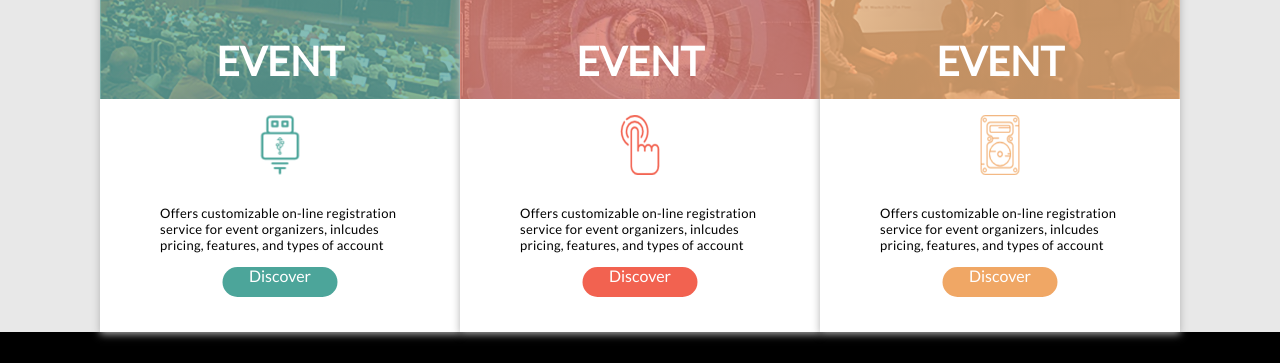
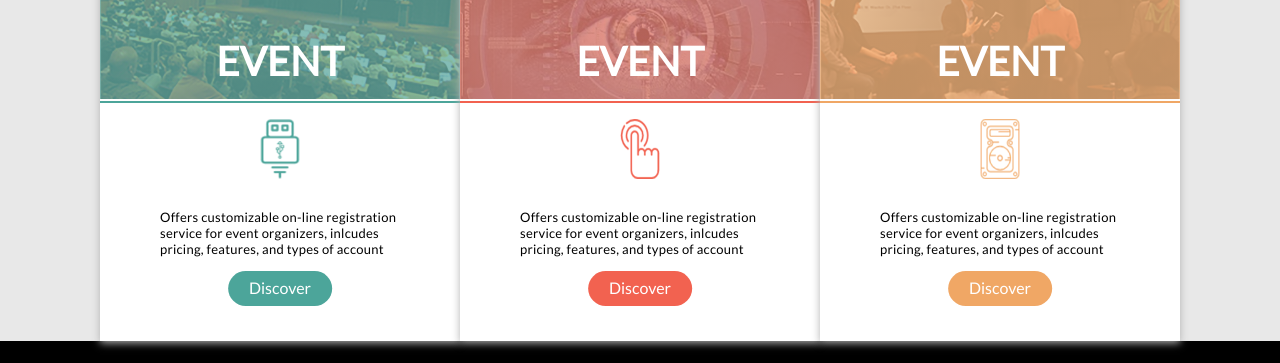
Before and after one commit to Artyom10/ResponsiveDesignProject, a website built with webpack: page src/index.html in a window 1280 px wide. Shown: the part 2297-2660 px from the top of the page. Built offline with nearby package versions, Linux system fonts and the light colour scheme.

Commit message:
Events block

```diff
--- a/src/index.html
+++ b/src/index.html
@@ -285,7 +285,7 @@
                  <p>External</p>
                  <span class="event__card-subtitle">event</span>
                </div>
-            <div class="event__card-line">
+            <div class="event__card-line event__card-line-left">
 
             </div>
             <div class="event__card-activity">
@@ -306,7 +306,7 @@
                  <p>External</p>
                  <span class="event__card-subtitle">event</span>
                </div>
-            <div class="event__card-line">
+            <div class="event__card-line event__card-line-center">
 
             </div>
             <div class="event__card-activity">
@@ -327,7 +327,7 @@
                  <p>External</p>
                  <span class="event__card-subtitle">event</span>
                </div>
-            <div class="event__card-line">
+            <div class="event__card-line event__card-line-right">
 
             </div>
             <div class="event__card-activity">
--- a/src/styles/events/eventsD.scss
+++ b/src/styles/events/eventsD.scss
@@ -93,15 +93,13 @@
                 position: relative;
                 left: 50%;
                 transform: translate(-50%, 0);
-                height: 30px;
-                width: 115px;
                 color: #fff;
                 display: inline-block;
                 align-items: center;
                 text-align: center;
                 margin-bottom: 35px;
                 border-radius: 21px;
-                padding: 0 auto;
+                padding: .5rem 1.3rem;
                 cursor: pointer;
                 &-first {
                     background: #4ca59a;
@@ -113,6 +111,21 @@
                     background: #f0a765;
                 }
             }
+            &-line {
+                margin-top: 2px;
+                height: 2px;
+                &-left {
+                    background-image: url(../../img/events/greenLine.png);
+                }
+                &-center {
+                    background-image: url(../../img/events/redLine.png);
+                }
+                &-right {
+                    background-image: url(../../img/events/brownLine.png);
+                }
+
+
+            }
         }
     }
 }
```
Also changed, not shown: img/events/brownLine.png (added), img/events/greenLine.png (added).
